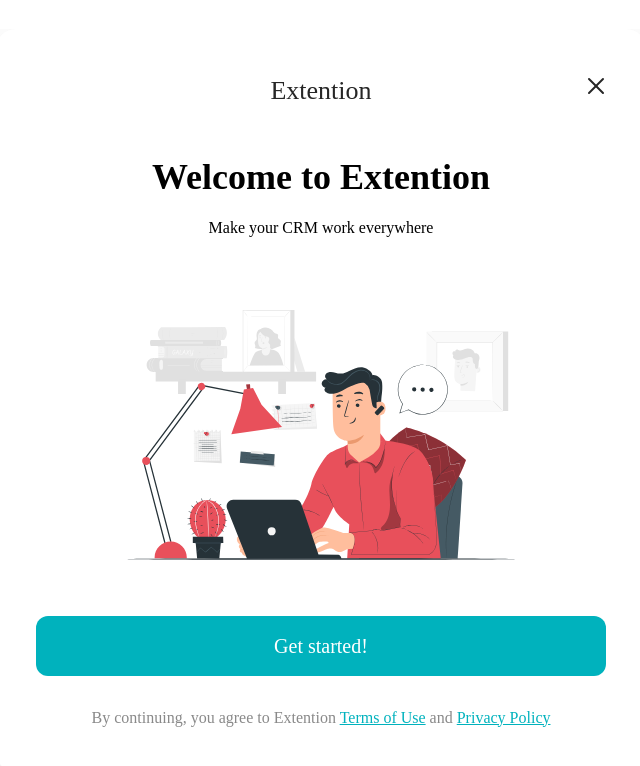
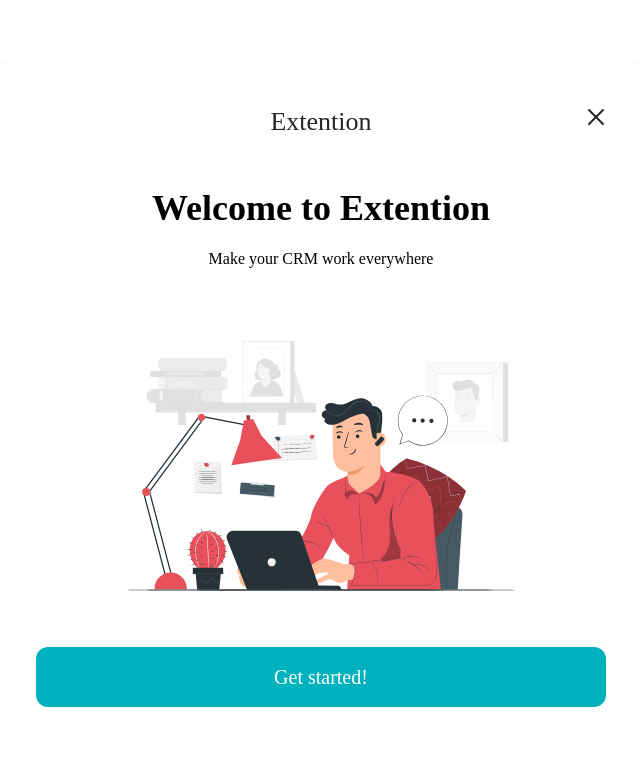
Before and after one commit to abdullahrazzaki/extention, a React (Create React App) app: page / in a window 1280 px wide. Shown: the top 766 px of the page, without its empty margins (319-959 px from the left). Built offline with nearby package versions, Linux system fonts and the light colour scheme.

Commit message:
fixes scroll

```diff
--- a/src/components/Modal/Modal.js
+++ b/src/components/Modal/Modal.js
@@ -13,7 +13,7 @@ const Modal = () => {
       tabindex="-1"
       class="fixed top-0 left-0 right-0 z-50 w-screen p-4 min-h-screen overflow-x-auto overflow-y-auto md:inset-0 h-modal md:min-h-screen flex items-center justify-center"
     >
-      <div class=" relative w-full h-auto max-w-[650px] md:h-auto max-h-[85vh] md:max-h-[unset] overflow-auto">
+      <div class="  relative w-full h-auto max-w-[650px] md:h-auto max-h-[85vh] overflow-auto">
         <div class="rounded-[20px] shadow-[0px_16px_60px_rgba(0,0,0,0.1)] relative bg-white py-[42px] px-[40px]">
           <button type="button" class="absolute top-[47px] right-[40px]">
             <svg
```
